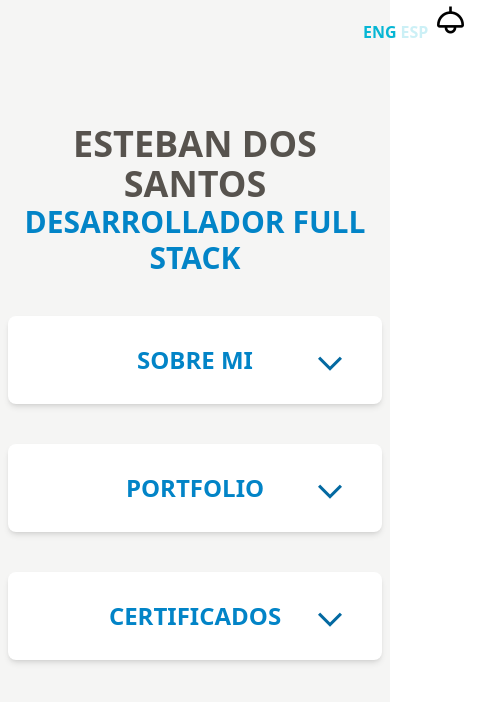
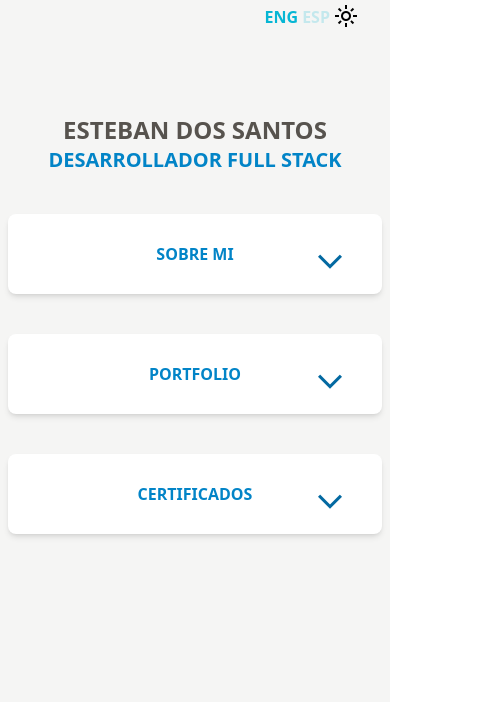
Before and after one commit to Ebanx3/new_portfolio, a React (Vite) app: page / in a window 390 px wide. Shown: the top 702 px of the page, 480 px wide, since content can reach past the window. Built offline with nearby package versions, Linux system fonts and the light colour scheme.

Commit message:
changes on light dark mode icons and corrections to responsive

```diff
--- a/index.html
+++ b/index.html
@@ -6,16 +6,9 @@
     <meta name="viewport" content="width=device-width, initial-scale=1.0" />
     <link
       rel="stylesheet"
-      href="https://fonts.googleapis.com/css2?family=Material+Symbols+Outlined:opsz,wght,FILL,GRAD@48,400,0,0"
+      href="https://fonts.googleapis.com/css2?family=Material+Symbols+Outlined:opsz,wght,FILL,GRAD@48,700,1,0"
     />
-    <link
-      rel="stylesheet"
-      href="https://fonts.googleapis.com/css2?family=Material+Symbols+Outlined:opsz,wght,FILL,GRAD@20..48,100..700,0..1,-50..200"
-    />
-    <link
-      rel="stylesheet"
-      href="https://fonts.googleapis.com/css2?family=Material+Symbols+Outlined:opsz,wght,FILL,GRAD@20..48,100..700,0..1,-50..200"
-    />
+
     <title>Esteban PF</title>
   </head>
   <body>
--- a/src/components/AboutMe.jsx
+++ b/src/components/AboutMe.jsx
@@ -69,7 +69,7 @@ const AboutMe = ({ inEsp, darkMode }) => {
         >
           {inEsp ? "Habilidades" : "Skills"}
         </span>
-        <div className="flex p-4 gap-1 flex-wrap">
+        <div className="flex p-4 gap-1 flex-wrap justify-center">
           <div className="flex flex-col items-center mx-4">
             <div className="h-20 w-20 bg-orange-500 rounded-full flex justify-center items-center text-white font-bold text-lg">
               HTML
--- a/src/components/Container.jsx
+++ b/src/components/Container.jsx
@@ -1,7 +1,7 @@
 import React from "react";
 import { useState } from "react";
 
-const Container = ({ title, children, darkMode, inEsp }) => {
+const Container = ({ title, children, darkMode }) => {
   const [collapse, setCollapse] = useState(true);
 
   const onClickCertif = () => {
@@ -21,9 +21,10 @@ const Container = ({ title, children, darkMode, inEsp }) => {
           <p
             className={
               darkMode
-                ? "text-2xl font-bold text-stone-200 uppercase text-center my-5"
-                : "text-2xl font-bold text-sky-600 uppercase text-center my-5"
+                ? "sm:text-2xl font-bold text-stone-200 uppercase text-center my-5 cursor-pointer"
+                : "sm:text-2xl font-bold text-sky-600 uppercase text-center my-5 cursor-pointer"
             }
+            onClick={() => onClickCertif()}
           >
             {title}
           </p>
--- a/src/components/Header.jsx
+++ b/src/components/Header.jsx
@@ -11,7 +11,7 @@ const Header = ({ darkMode, changeDarkMode, inEsp, changeLanguage }) => {
 
   return (
     <>
-      <div className="px-3 relative top-0 left-[calc(90%)] inline-block">
+      <div className=" flex items-center justify-end mr-8">
         <button
           className={
             inEsp
@@ -36,11 +36,11 @@ const Header = ({ darkMode, changeDarkMode, inEsp, changeLanguage }) => {
           <span
             className={
               darkMode
-                ? "material-symbols-outlined text-white text-4xl"
-                : "material-symbols-outlined text-black text-4xl"
+                ? "material-symbols-outlined text-white text-2xl"
+                : "material-symbols-outlined text-black text-2xl"
             }
           >
-            light
+            {darkMode ? "dark_mode" : "light_mode"}
           </span>
         </button>
       </div>
@@ -48,8 +48,8 @@ const Header = ({ darkMode, changeDarkMode, inEsp, changeLanguage }) => {
       <div
         className={
           darkMode
-            ? "text-white text-4xl uppercase font-bold text-center mt-20"
-            : "text-stone-600 text-4xl uppercase font-bold text-center mt-20"
+            ? "text-white sm:text-4xl text-2xl uppercase font-bold text-center mt-20"
+            : "text-stone-600 sm:text-4xl text-2xl uppercase font-bold text-center mt-20"
         }
       >
         Esteban dos Santos
@@ -57,8 +57,8 @@ const Header = ({ darkMode, changeDarkMode, inEsp, changeLanguage }) => {
       <div
         className={
           darkMode
-            ? "text-cyan-500 text-3xl uppercase font-bold text-center"
-            : "text-sky-600 text-3xl uppercase font-bold text-center"
+            ? "text-cyan-500 text-xl sm:text-3xl uppercase font-bold text-center"
+            : "text-sky-600 text-xl sm:text-3xl uppercase font-bold text-center"
         }
       >
         {inEsp ? "Desarrollador Full Stack" : "Full Stack Developer"}
```
